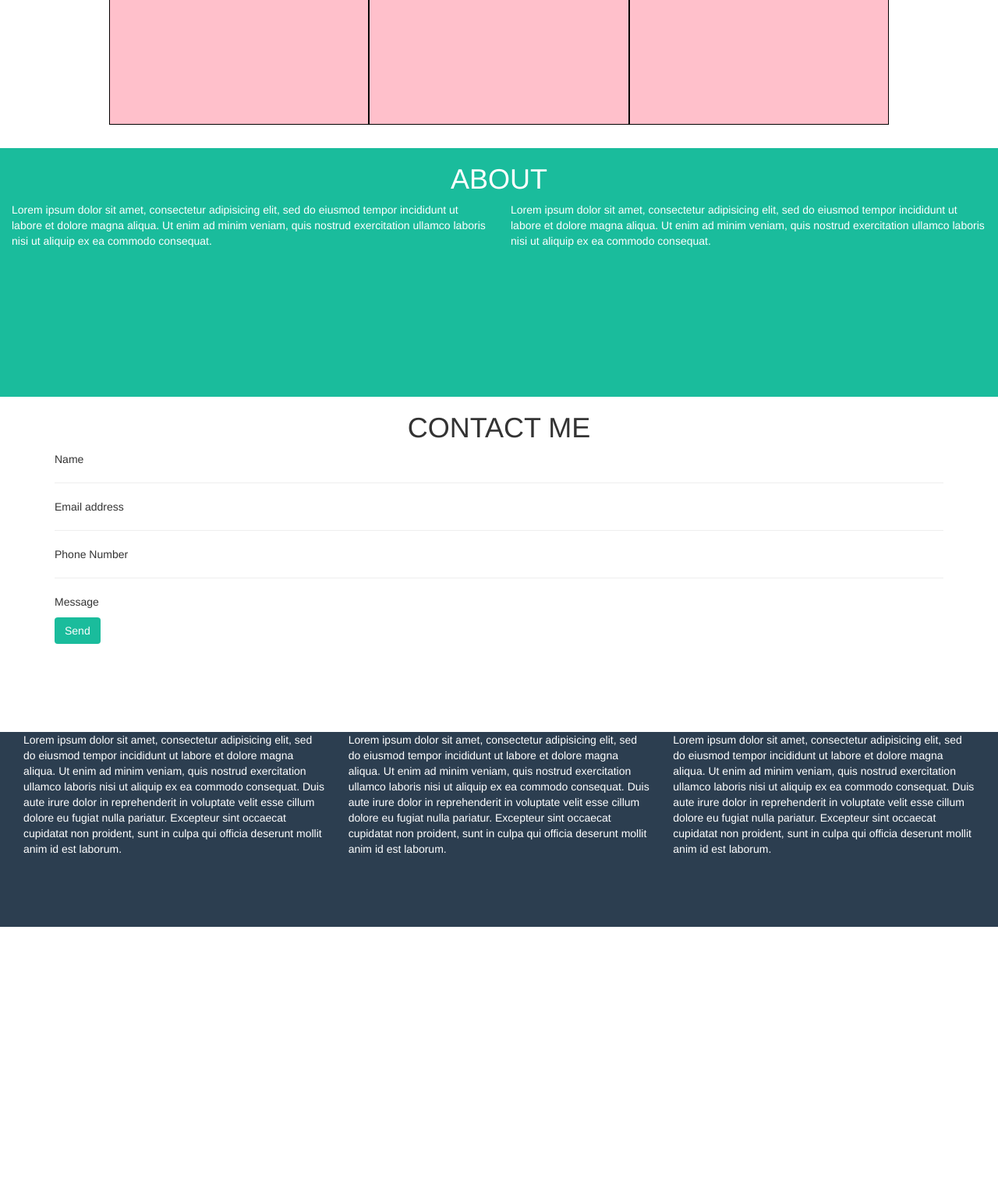
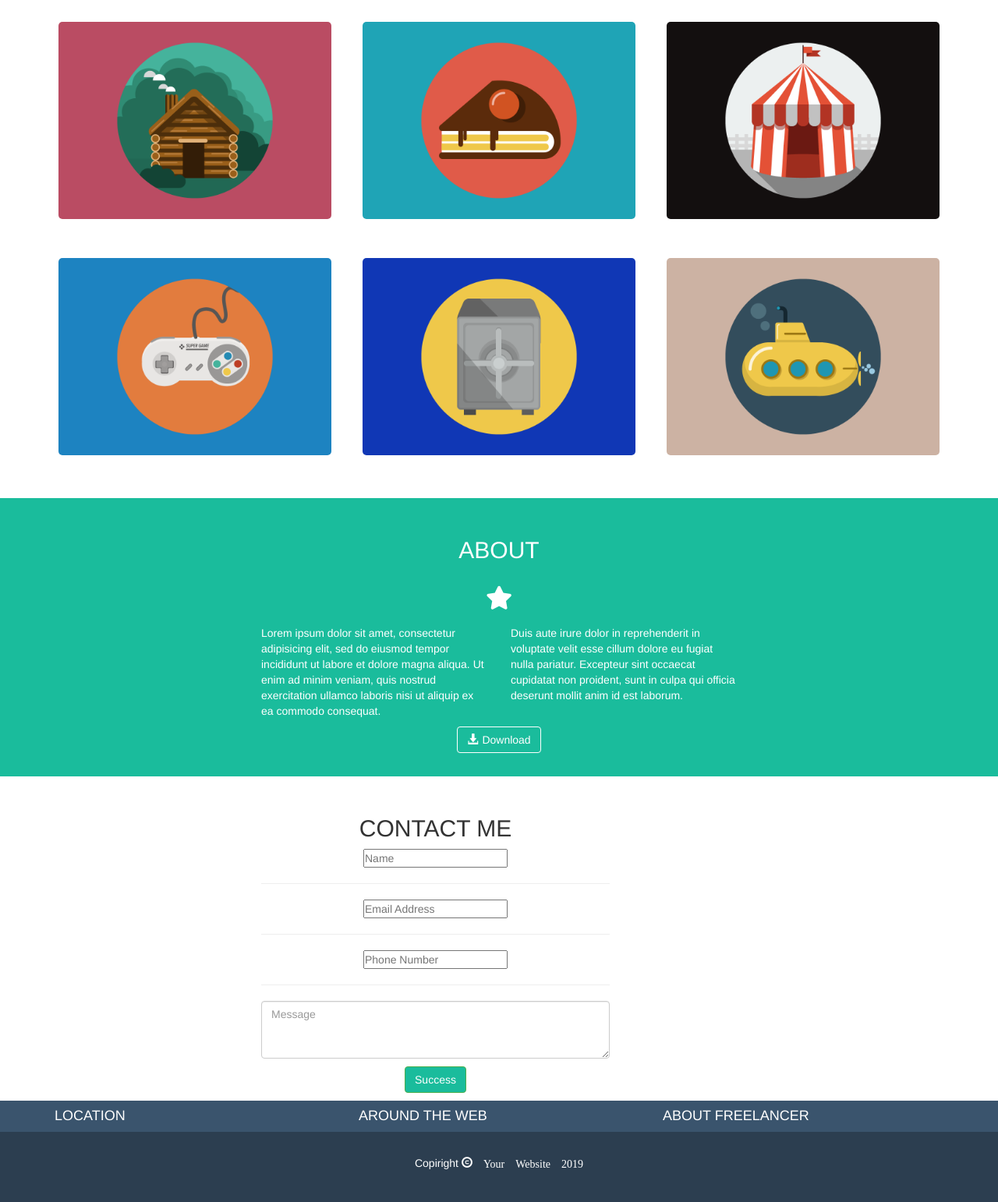
Before and after one commit to lauradionisi/html-css-bootstrap-freelancer, a plain HTML site: page index.html in a window 1280 px wide. Shown: the part 732-2274 px from the top of the page at 78% size. Before the commit the page ends 1921 px from the top, so only its background shows below. Drawn offline with nearby package versions, Linux system fonts and the light colour scheme.

Commit message:
Bootstrap freelancer corretto versione 2

```diff
--- a/css/style.css
+++ b/css/style.css
@@ -4,86 +4,109 @@
   box-sizing: border-box;
 }
 
-[class*="col-"] {
-  height: 250px;
-  position: relative;
+/* utility */
+
+.padding_top_standard {
+  padding-top: 30px;
 }
- /* header */
+
+.padding_bottom_standard {
+  padding-bottom: 30px;
+}
+
+
+/* header */
+
 .navbar {
   background-color: #2c3e50;
   margin-bottom: 0;
 }
-
-.navbar-brand {
+.navbar_logo {
   color: white;
-  margin-left: 60px;
+}
+a.navbar_logo  {
+    text-decoration: none;
 }
 
-.nav-item ul li {
+.ms_nav {
   float: right;
-  display: table;
-  list-style: none;
-  padding-right: 20px;
-  vertical-align: middle;
+  margin-top: 10px;
 }
-.nav-item ul li a {
+.ms_nav li a {
+  color: white;
   text-decoration: none;
+}
+.ms_nav li a:hover {
+  color: #1abc9c;
+  text-decoration: none;
+}
+
+i.hamburger {
+  float: right;
+  font-size: 40px;
+  color: white;
+}
+.bg-primary {
+  background-color: #1abc9c;
+}
+.wrapper {
+width: 50%;
+margin: 0 auto;
+}
+
+.jumbo_img {
+  width: 40%;
+  padding: 30px;
+}
+
+.text-white {
   color: white;
 }
 
-/* banner */
-.jumbotron {
-  position: relative;
+i.star {
+  font-size: 30px;
+  padding: 20px;
+}
+
+.text_left {
+  text-align: left;
+}
+/* main */
+.box {
+  padding: 20px 5px;
+  margin: 5px 0;
+}
+.box img {
+  width: 100%;
+  border-radius: 5px;
+}
+
+.btn_transparent {
+  background: transparent;
+  color: white;
+  border-color: white;
+}
+.btn span {
+  padding-right: 5px;
+}
+
+.btn_green {
   background-color: #1abc9c;
-  height: 30vh;
+  margin: 10px;
 }
- .jumbo-items {
-  position: absolute;
-  top: 50%;
-  left: 50%;
-  transform: translate(-50%, -50%);
-  background-color: white;
+/* form sezione contact me */
+
+.ms_form_group {
+  float: left;
 }
 
 
-/* main */
-.container {
-  height: 400px;
-}
-.box {
-  background-color: pink;
-  border: 1px solid black;
+/* footer */
+.ms_footer_top {
+  background-color: #3a546d;
 }
 
-.row-portfolio {
-  max-width: 80%;
-  margin: 0 auto;
+.ms_footer_bottom {
+  background-color: #2c3e50;
+  padding: 30px;
 }
-h1.portfolio,
-h1.about-text,
-h1.contact-text {
-  text-align: center;
-}
-
-.about {
-  background-color: #1abc9c;
-  height: auto;
-  margin-top: 30px;
-  color: white;
-}
-
-.btn-send {
-  background-color: #1abc9c;
-  color: white;
-}
-
-/* footer */
-
-footer {
-  margin-top: 30px;
-  background-color: #2c3e50;
-}
-
-.footer-text {
-  color: white;
-}
--- a/index.html
+++ b/index.html
@@ -1,86 +1,162 @@
+
 <!DOCTYPE html>
 <html lang="en" dir="ltr">
   <head>
     <meta charset="utf-8">
     <meta name="viewport" content="width=device-width, initial-scale=1.0">
     <link rel="stylesheet" href="https://maxcdn.bootstrapcdn.com/bootstrap/3.3.7/css/bootstrap.min.css" integrity="sha384-BVYiiSIFeK1dGmJRAkycuHAHRg32OmUcww7on3RYdg4Va+PmSTsz/K68vbdEjh4u" crossorigin="anonymous">
+    <link rel="stylesheet" href="https://cdnjs.cloudflare.com/ajax/libs/font-awesome/5.15.2/css/all.min.css" integrity="sha512-HK5fgLBL+xu6dm/Ii3z4xhlSUyZgTT9tuc/hSrtw6uzJOvgRr2a9jyxxT1ely+B+xFAmJKVSTbpM/CuL7qxO8w==" crossorigin="anonymous" />
     <link rel="stylesheet" href="css/style.css">
     <title>Bootstrap</title>
   </head>
   <body>
     <header>
-      <nav class="navbar">
-        <a class="navbar-brand" href="#">START BOOTSTRAP</a>
-        <div class="nav-item">
-          <ul>
+      <nav class="navbar navbar-fixed-top text-uppercase">
+        <div class="container">
+          <div class="row">
+            <div class="col-xs-6">
+              <p><a class="navbar-text navbar_logo" href="#">START BOOTSTRAP</a></p>
+            </div>
+            <div class="align-middle col-xs-6 text-right">
+              <ul class="ms_nav list-inline visible-lg visible-md">
                 <li><a href="#">PORTFOLIO</a></li>
                 <li><a href="#">ABOUT</a></li>
                 <li><a href="#">CONTACT</a></li>
               </ul>
+              <nav class="hidden-lg hidden-md">
+                <i class="hamburger fas fa-bars"></i>
+              </nav>
+            </div>
+          </div>
         </div>
       </nav>
-      <div class="jumbotron">
-        <div class="jumbo-items">
+      <div class="jumbotron jumbotron-fluid bg-primary bg_1abc9c padding_top_standard padding_bottom_standard">
+        <div class="wrapper text-white">
             <div class="row">
-
+              <div class="col-xs-12 text-center">
+                <img class="jumbo_img" src="img/jumbo-img.svg" alt="artist">
+                <h1>START BOOTSTRAP</h1>
+                <i class="fas fa-star star"></i>
+                <p class="text-uppercase">graphic artist - web designer - illustrator</p>
+              </div>
             </div>
         </div>
       </div>
     </header>
 
-    <main class="debug">
+    <main>
+      <section id="portfolio" class= "text-center padding_top_standard padding_bottom_standard">
+        <div class="container">
+          <div class="row">
+            <div class="col-xs-12">
+              <h2>PORTFOLIO</h2>
+              <i class="fas fa-star star"></i>
+            </div>
+          </div>
+          <div class="row">
+            <div class="col-xs-12 col-sm-6 col-md-4 ">
+              <div class="box">
+                <img src="img/cabin.png" alt="cabin">
+              </div>
+            </div>
+            <div class="col-xs-12 col-sm-6 col-md-4">
+              <div class="box">
+                <img src="img/cake.png" alt="cake">
+              </div>
+            </div>
+            <div class="col-xs-12 col-sm-6 col-md-4">
+              <div class="box">
+                <img src="img/circus.png" alt="">
+              </div>
+            </div>
+            <div class="col-xs-12 col-sm-6 col-md-4">
+              <div class="box">
+                <img src="img/game.png" alt="game">
+              </div>
+            </div>
+            <div class="col-xs-12 col-sm-6 col-md-4">
+              <div class="box">
+                <img src="img/safe.png" alt="safe">
+              </div>
+            </div>
+            <div class="col-xs-12 col-sm-6 col-md-4">
+              <div class="box">
+                <img src="img/submarine.png" alt="">
+              </div>
+            </div>
+        </div>
+      </section>
+
+      <section id="about" class= "bg-primary text-center padding_top_standard padding_bottom_standard">
+        <div class="wrapper">
           <div class="container-fluid">
-        <div class="row-portfolio">
-          <h1 class="portfolio">PORTFOLIO</h1>
+            <div class="row">
+              <div class="col-xs-12">
+                <h2>ABOUT</h2>
+                <i class="fas fa-star star"></i>
               </div>
-        <div class="row-portfolio">
-          <div class="box col-lg-4 col-md-6 col-xs-12"></div>
-          <div class="box col-lg-4 col-md-6 col-xs-12"></div>
-          <div class="box col-lg-4 col-md-6 col-xs-12"></div>
-          <div class="box col-lg-4 col-md-6 col-xs-12"></div>
-          <div class="box col-lg-4 col-md-6 col-xs-12"></div>
-          <div class="box col-lg-4 col-md-6 col-xs-12"></div>
+            </div>
+            <div class="row">
+              <div class="col-md-6">
+                <p class="text_left">Lorem ipsum dolor sit amet, consectetur adipisicing elit, sed do eiusmod tempor incididunt ut labore et dolore magna aliqua. Ut enim ad minim veniam, quis nostrud exercitation ullamco laboris nisi ut aliquip ex ea commodo consequat.</p>
+              </div>
+              <div class="col-md-6">
+                <p class="text_left">Duis aute irure dolor in reprehenderit in voluptate velit esse cillum dolore eu fugiat nulla pariatur. Excepteur sint occaecat cupidatat non proident, sunt in culpa qui officia deserunt mollit anim id est laborum.</p>
+              </div>
+            </div>
+              <button type="button" class="btn btn_transparent"><span class="glyphicon glyphicon-download-alt"></span>Download</button>
+          </div>
+        </div>
+      </section>
+      <section id="contact" class="text-center padding_top_standard padding_bottom_standar">
+        <div class="wrapper">
+          <div class="container-fluid">
+            <div class="row ms_form_group">
+              <div class="col-xs-12">
+                <h2>CONTACT ME</h2>
+                <div>
+                  <input type="name" placeholder="Name" value="">
+                  <hr>
+                  <input type="name" placeholder="Email Address" value="">
+                  <hr>
+                  <input type="name" placeholder="Phone Number" value="">
+                  <hr>
+                  <textarea class="form-control" rows="3" cols="50" placeholder="Message"></textarea>
+                </div>
+                <button type="button" class="btn btn-success btn_green">Success</button>
+              </div>
+            </div>
+          </div>
+        </div>
+      </section>
+    </main>
+
+    <footer>
+      <div class="ms_footer_top text-white">
+        <div class="container">
+          <div class="row">
+            <div class="col-xs-12 col-md-4">
+              <div class="text">
+                <h4>LOCATION</h4>
+              </div>
+            </div>
+            <div class="col-xs-12 col-md-4">
+              <div class="text">
+                <h4>AROUND THE WEB</h4>
+              </div>
+            </div>
+            <div class="col-xs-12 col-md-4">
+              <div class="text">
+                <h4>ABOUT FREELANCER</h4>
               </div>
             </div>
 
-      <div class="container-fluid">
-        <div class="row about">
-          <h1 class="about-text">ABOUT</h1>
-          <div class=" about-text col-lg-6 col-md-6 col-xs-12">
-            <p>Lorem ipsum dolor sit amet, consectetur adipisicing elit, sed do eiusmod tempor incididunt ut labore et dolore magna aliqua. Ut enim ad minim veniam, quis nostrud exercitation ullamco laboris nisi ut aliquip ex ea commodo consequat.</p>
-          </div>
-          <div class="about-text col-lg-6 col-md-6 col-xs-12">
-            <p>Lorem ipsum dolor sit amet, consectetur adipisicing elit, sed do eiusmod tempor incididunt ut labore et dolore magna aliqua. Ut enim ad minim veniam, quis nostrud exercitation ullamco laboris nisi ut aliquip ex ea commodo consequat.</p>
           </div>
         </div>
       </div>
-      <div class="container">
-        <div class="row contact">
-          <div class="contact col-lg-12 col-md-12 col-xs-12">
-            <h1 class="contact-text">CONTACT ME</h1>
-            <p>Name</p>
-            <hr>
-            <p>Email address</p>
-            <hr>
-            <p>Phone Number</p>
-            <hr>
-            <p>Message</p>
-            <button type="button" class="btn btn-send">Send</button>
+      <div class="ms_footer_bottom text-white text-center">
+        <p>Copiright <span class="glyphicon glyphicon-copyright-mark"> Your Website 2019</span> </p>
       </div>
-        </div>
-      </div>
-    </main>
-    <footer class="container-fluid">
-      <div class="footer-text col-lg-4 col-md-6 col-xs-12">
-        <p>Lorem ipsum dolor sit amet, consectetur adipisicing elit, sed do eiusmod tempor incididunt ut labore et dolore magna aliqua. Ut enim ad minim veniam, quis nostrud exercitation ullamco laboris nisi ut aliquip ex ea commodo consequat. Duis aute irure dolor in reprehenderit in voluptate velit esse cillum dolore eu fugiat nulla pariatur. Excepteur sint occaecat cupidatat non proident, sunt in culpa qui officia deserunt mollit anim id est laborum.</p>
-      </div>
-      <div class="footer-text col-lg-4 col-md-6 col-xs-12">
-        <p>Lorem ipsum dolor sit amet, consectetur adipisicing elit, sed do eiusmod tempor incididunt ut labore et dolore magna aliqua. Ut enim ad minim veniam, quis nostrud exercitation ullamco laboris nisi ut aliquip ex ea commodo consequat. Duis aute irure dolor in reprehenderit in voluptate velit esse cillum dolore eu fugiat nulla pariatur. Excepteur sint occaecat cupidatat non proident, sunt in culpa qui officia deserunt mollit anim id est laborum.</p>
-      </div>
-      <div class="footer-text col-lg-4 col-md-6 col-xs-12">
-        <p>Lorem ipsum dolor sit amet, consectetur adipisicing elit, sed do eiusmod tempor incididunt ut labore et dolore magna aliqua. Ut enim ad minim veniam, quis nostrud exercitation ullamco laboris nisi ut aliquip ex ea commodo consequat. Duis aute irure dolor in reprehenderit in voluptate velit esse cillum dolore eu fugiat nulla pariatur. Excepteur sint occaecat cupidatat non proident, sunt in culpa qui officia deserunt mollit anim id est laborum.</p>
-      </div>
-
     </footer>
   </body>
 </html>
```
Also changed, not shown: img/cabin.png (added), img/cake.png (added), img/circus.png (added), img/game.png (added), img/jumbo-img.svg (added), img/safe.png (added), img/submarine.png (added), 1 other file. Lines whose indentation alone changed are shown as unchanged.
